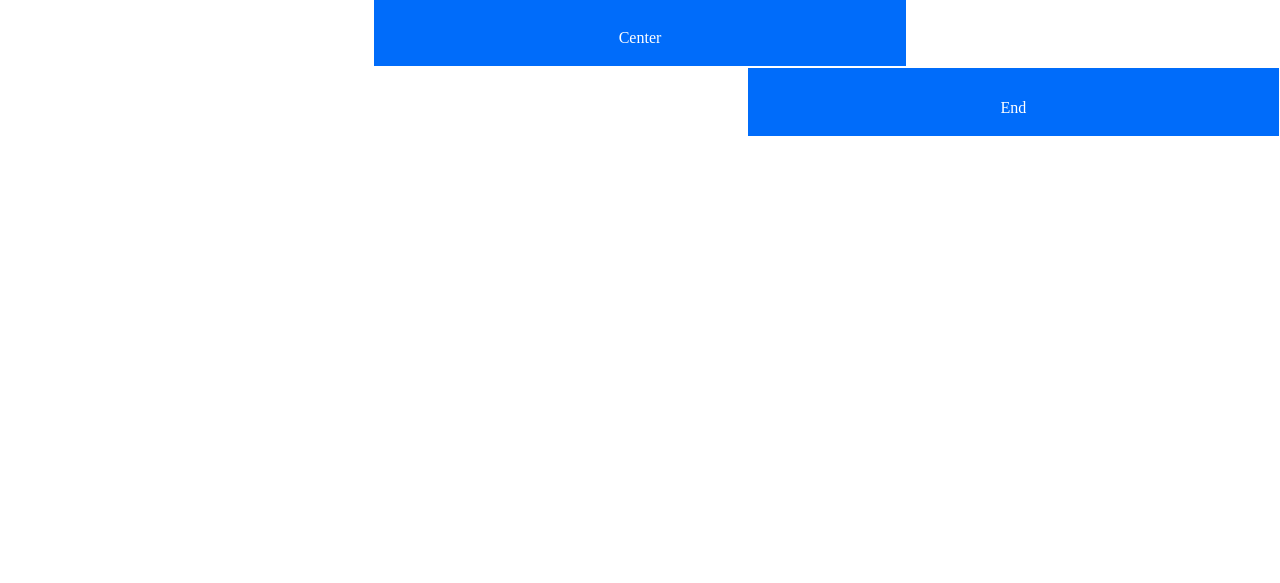
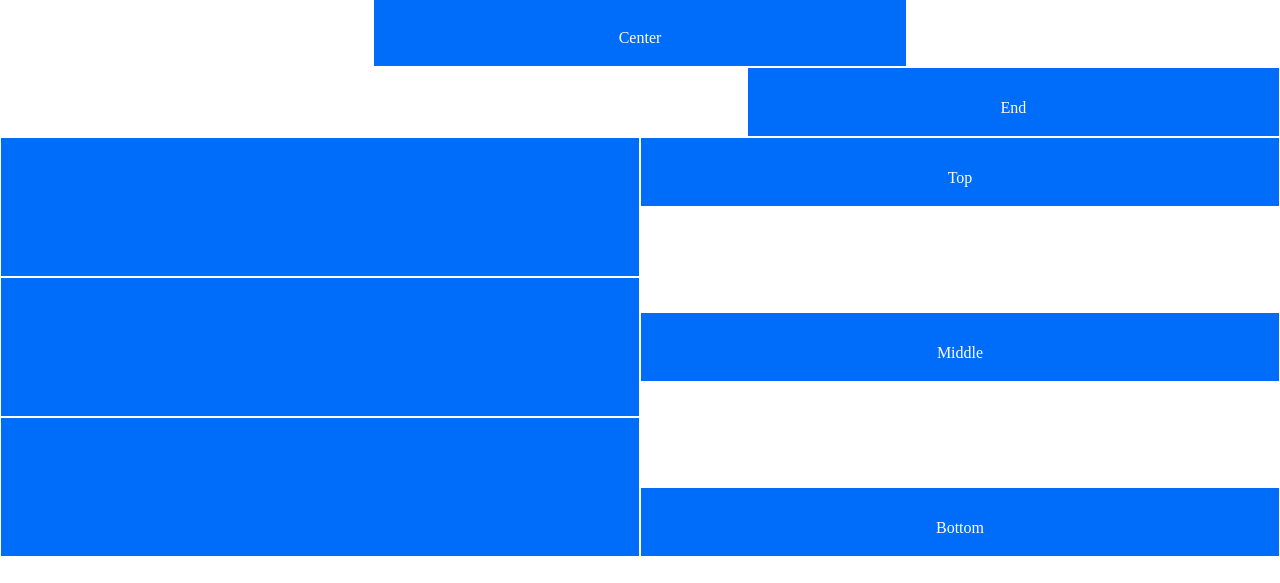
Before and after one commit to MatteoSusanna/html-css-12bool, a plain HTML site: page Bonus/index.html in a window 1280 px wide. Shown: the part 217-800 px from the top of the page. Drawn offline with Linux system fonts and the light colour scheme.

Commit message:
Ultimi esercizi bonus

```diff
--- a/Bonus/css/12bool.css
+++ b/Bonus/css/12bool.css
@@ -16,6 +16,9 @@
 }
 /*contenitori*/
 
+
+
+/*Regole aggiuntive flex*/
 .center{
     justify-content: center;
 }
@@ -23,6 +26,18 @@
 .right{
     justify-content: flex-end;
 }
+
+.self-center{
+    align-self: center;
+}
+
+.self-end{
+    align-self: flex-end;
+}
+/*Regole aggiuntive flex*/
+
+
+
 
 
 .row{
--- a/Bonus/css/style.css
+++ b/Bonus/css/style.css
@@ -16,3 +16,7 @@
     padding: 23px;
 
 }
+
+.box-big{
+    height: 140px;
+}
--- a/Bonus/index.html
+++ b/Bonus/index.html
@@ -68,6 +68,33 @@
                 </div>
             </div>
 
+            <!--TOP-->
+            <div class="row">
+                <div class="col-6">
+                    <div class="box box-big"></div>
+                </div>
+                <div class="col-6">
+                    <div class="box">Top</div>
+                </div>
+            </div>
+            <!--MIDDLE-->
+            <div class="row">
+                <div class="col-6">
+                    <div class="box box-big"></div>
+                </div>
+                <div class="col-6 self-center">
+                    <div class="box">Middle</div>
+                </div>
+            </div>
+            <!--BOTTOM-->
+            <div class="row">
+                <div class="col-6">
+                    <div class="box box-big"></div>
+                </div>
+                <div class="col-6 self-end">
+                    <div class="box">Bottom</div>
+                </div>
+            </div>
 
 
             <!--fine alignment-->
```
